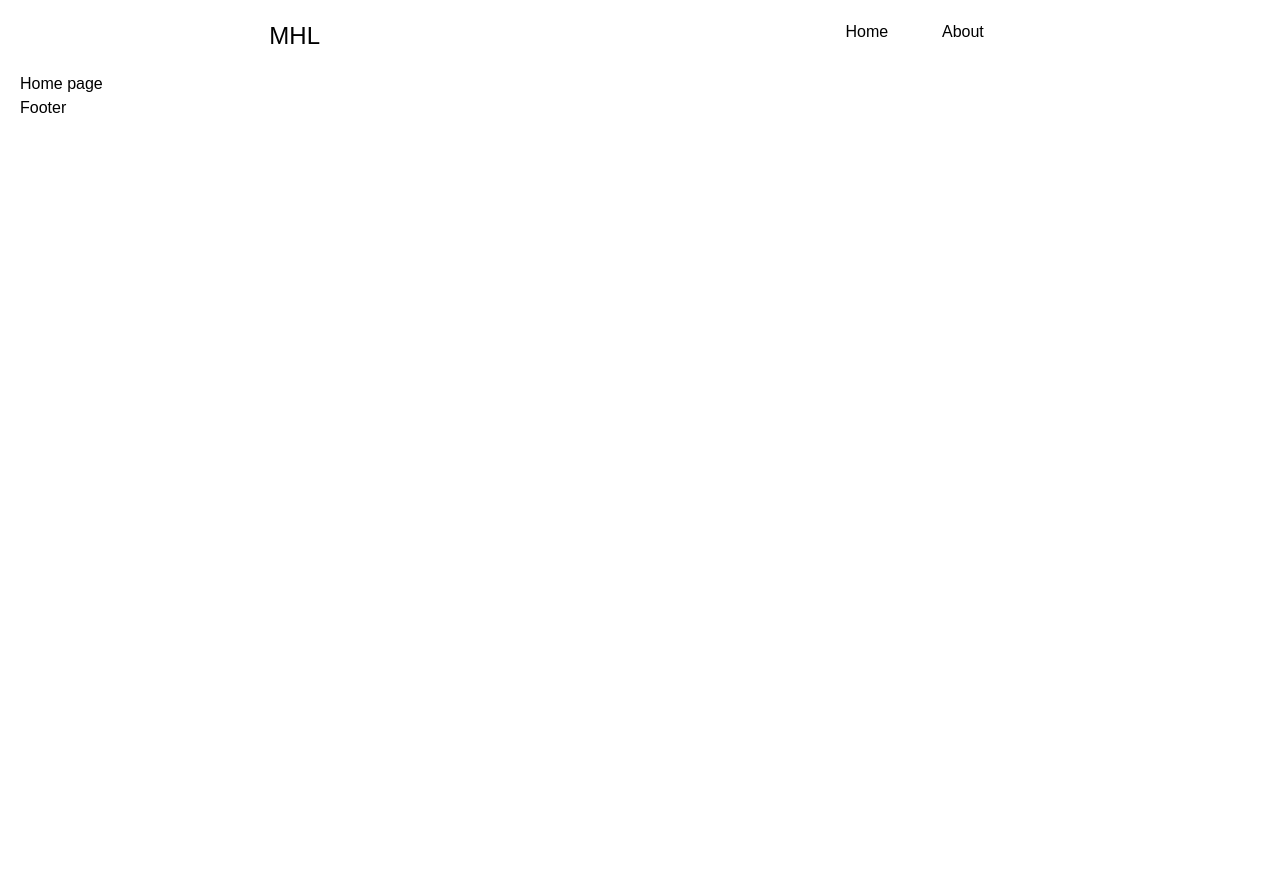
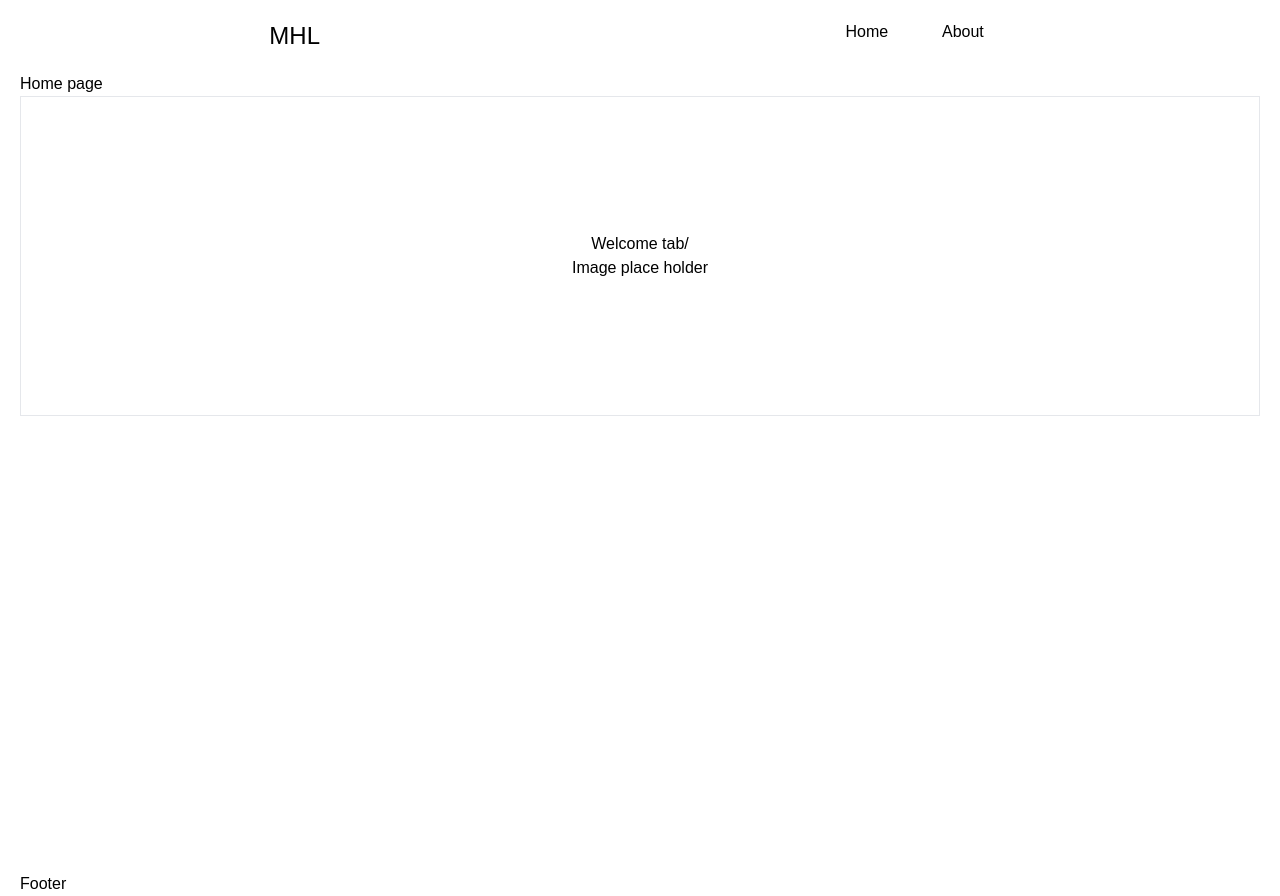
Before and after one commit to umangcodes/mhl_revamp, a React (Create React App) app: page / in a window 1280 px wide. Before the commit the page ends 800 px from the top, so only its background shows below. Built offline with nearby package versions, Linux system fonts and the light colour scheme; the HTML template or start-up script is replaced by a standard one.

Commit message:
feat: home page height changed to screen size

```diff
--- a/src/pages/Home.js
+++ b/src/pages/Home.js
@@ -1,8 +1,12 @@
 import React from 'react'
-
+import Welcome from "../components/panels/homepage/Welcome"
 function Home() {
   return (
-    <div>Home page</div>
+    <div className='min-h-screen'>
+      <span>Home page</span>
+      <Welcome />
+
+    </div>
   )
 }
 
```
